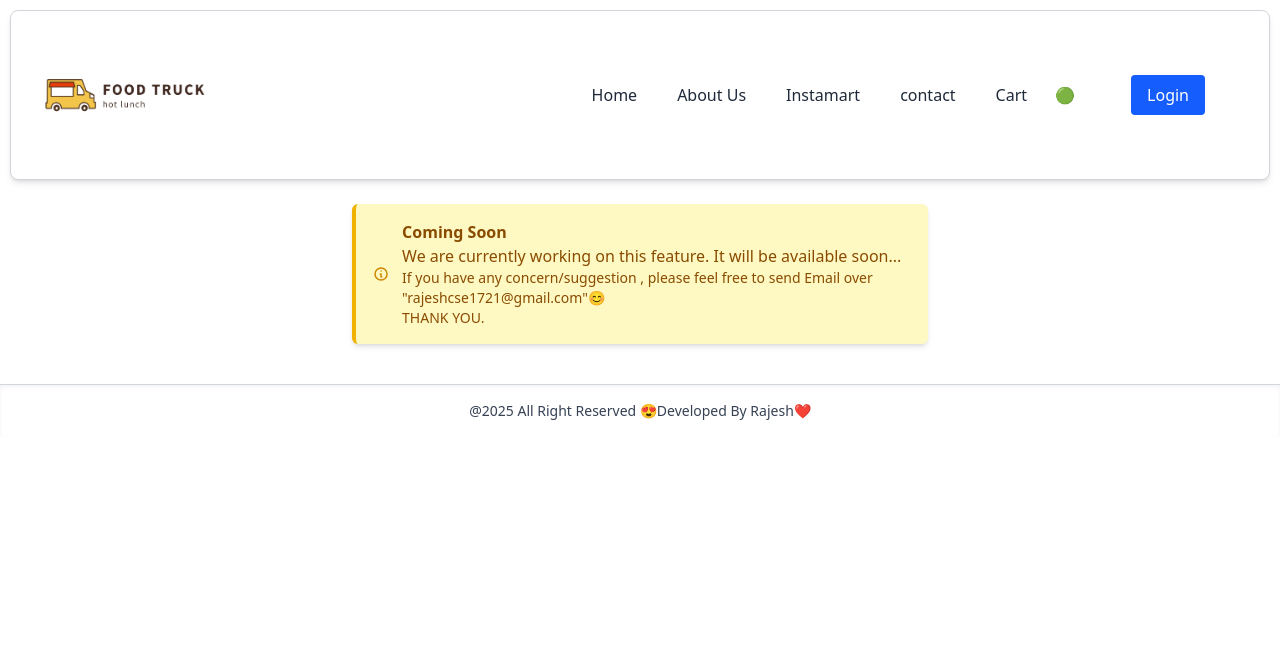
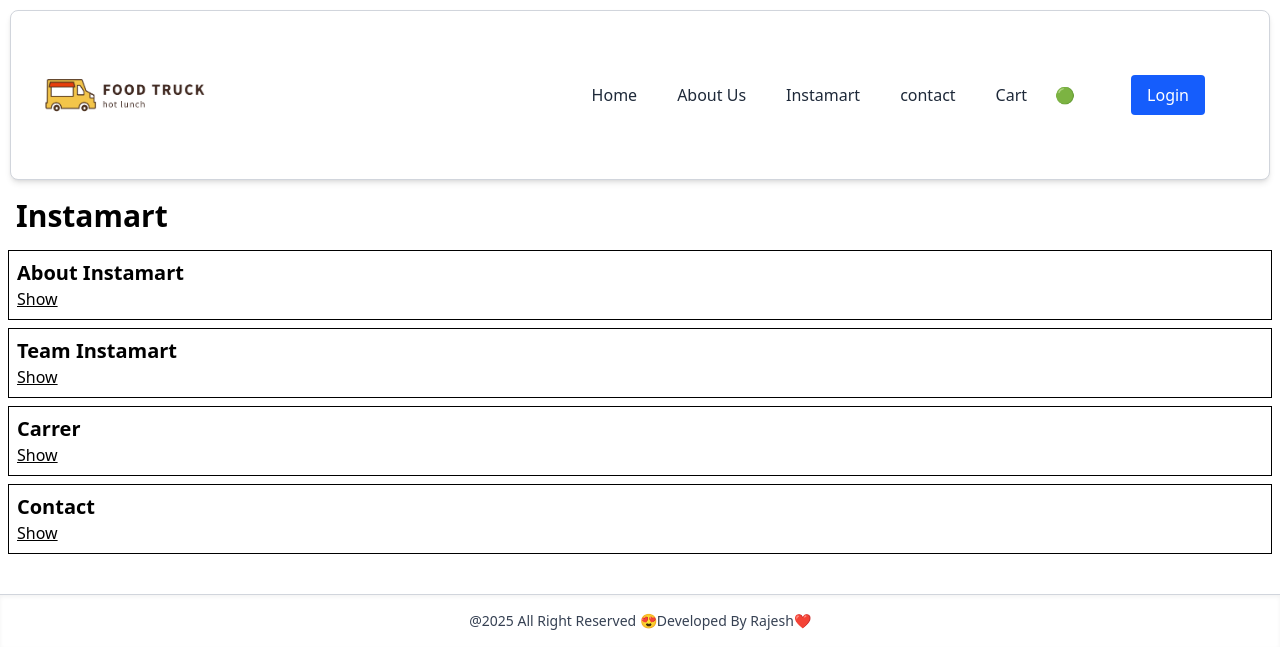
Before and after one commit to rajcse1721/Food-Truck, a React (Vite) app: page /instamart in a window 1280 px wide. Shown: the top 668 px of the page. Built offline with nearby package versions, Linux system fonts and the light colour scheme.

Commit message:
data is oil
Accordian

```diff
--- a/src/components/Instamart.jsx
+++ b/src/components/Instamart.jsx
@@ -1,34 +1,60 @@
-import React from "react";
+import React, { useState } from "react";
+
+const Section = ({ title, description }) => {
+  const [isVisible, setIsVisible] = useState(false);
+  return (
+    <div className="border border-black p-2 m-2">
+      <h3 className="font-bold text-xl">{title}</h3>
+      {isVisible ? (
+        <button
+          onClick={() => setIsVisible(false)}
+          className="cursor-pointer underline"
+        >
+          Hide
+        </button>
+      ) : (
+        <button
+          onClick={() => setIsVisible(true)}
+          className="cursor-pointer underline"
+        >
+          Show
+        </button>
+      )}
+      {isVisible && <p>{description}</p>}
+    </div>
+  );
+};
 const Instamart = () => {
   return (
-    <div className="bg-yellow-100 border-l-4 border-yellow-500 text-yellow-800 p-4 rounded-md shadow-md max-w-xl mx-auto mt-6">
-      <div className="flex items-center gap-3">
-        <svg
-          className="w-6 h-6 text-yellow-600"
-          fill="none"
-          stroke="currentColor"
-          strokeWidth="2"
-          viewBox="0 0 24 24"
-        >
-          <path
-            strokeLinecap="round"
-            strokeLinejoin="round"
-            d="M13 16h-1v-4h-1m1-4h.01M12 20c4.418 0 8-3.582 8-8s-3.582-8-8-8-8 3.582-8 8 3.582 8 8 8z"
-          />
-        </svg>
-        <div>
-          <p className="font-semibold">Coming Soon</p>
-          <p className="text-md">
-            We are currently working on this feature. It will be available
-            soon...
-          </p>
-          <p className="text-sm">
-            If you have any concern/suggestion , please feel free to send Email
-            over "rajeshcse1721@gmail.com"😊 <br />
-            THANK YOU.
-          </p>
-        </div>
-      </div>
+    <div>
+      <h1 className="text-3xl p-2 m-2 font-bold">Instamart</h1>
+      <Section
+        title={"About Instamart"}
+        description={
+          "Lorem Ipsum is simply dummy text of the printing and typesetting industry. Lorem Ipsum has been the industry's standard dummy text ever since the 1500s, when an unknown printer took a galley of type and scrambled it to make a type specimen book. It has survived not only five centuries, but also the leap into electronic typesetting, remaining essentially unchanged. It was popularised in the 1960s with the release of Letraset sheets containing Lorem Ipsum passages, and more recently with desktop publishing software like Aldus PageMaker including versions of Lorem Ipsum."
+        }
+      />
+
+      <Section
+        title={"Team Instamart"}
+        description={
+          "Contrary to popular belief, Lorem Ipsum is not simply random text. It has roots in a piece of classical Latin literature from 45 BC, making it over 2000 years old. Richard McClintock, a Latin professor at Hampden-Sydney College in Virginia, looked up one of the more obscure Latin words, consectetur, from a Lorem Ipsum passage, and going through the cites of the word in classical literature, discovered the undoubtable source. Lorem Ipsum comes from sections 1.10.32 and 1.10.33 of de Finibus Bonorum et Malorum (The Extremes of Good and Evil) by Cicero, written in 45 BC. This book is a treatise on the theory of ethics, very popular during the Renaissance. The first line of Lorem Ipsum, Lorem ipsum dolor sit amet.., comes from a line in section 1.10.32."
+        }
+      />
+
+      <Section
+        title={"Carrer"}
+        description={
+          "There are many variations of passages of Lorem Ipsum available, but the majority have suffered alteration in some form, by injected humour, or randomised words which don't look even slightly believable. If you are going to use a passage of Lorem Ipsum, you need to be sure there isn't anything embarrassing hidden in the middle of text. All the Lorem Ipsum generators on the Internet tend to repeat predefined chunks as necessary, making this the first true generator on the Internet. It uses a dictionary of over 200 Latin words, combined with a handful of model sentence structures, to generate Lorem Ipsum which looks reasonable. The generated Lorem Ipsum is therefore always free from repetition, injected humour, or non-characteristic words et"
+        }
+      />
+
+      <Section
+        title={"Contact"}
+        description={
+          "It is a long established fact that a reader will be distracted by the readable content of a page when looking at its layout. The point of using Lorem Ipsum is that it has a more-or-less normal distribution of letters, as opposed to using 'Content here, content here', making it look like readable English. Many desktop publishing packages and web page editors now use Lorem Ipsum as their default model text, and a search for 'lorem ipsum' will uncover many web sites still in their infancy. Various versions have evolved over the years, sometimes by accident, sometimes on purpose (injected humour and the like)."
+        }
+      />
     </div>
   );
 };
--- a/src/components/Profile.jsx
+++ b/src/components/Profile.jsx
@@ -1,7 +1,7 @@
 import React from "react";
 import { useState } from "react";
 
-const profile = (props) => {
+const Profile = (props) => {
   const [count, setCount] = useState(0);
   // const [count2, setCount2] = useState(2);
   return (
@@ -19,4 +19,4 @@
     </div>
   );
 };
-export default profile;
+export default Profile;
```
